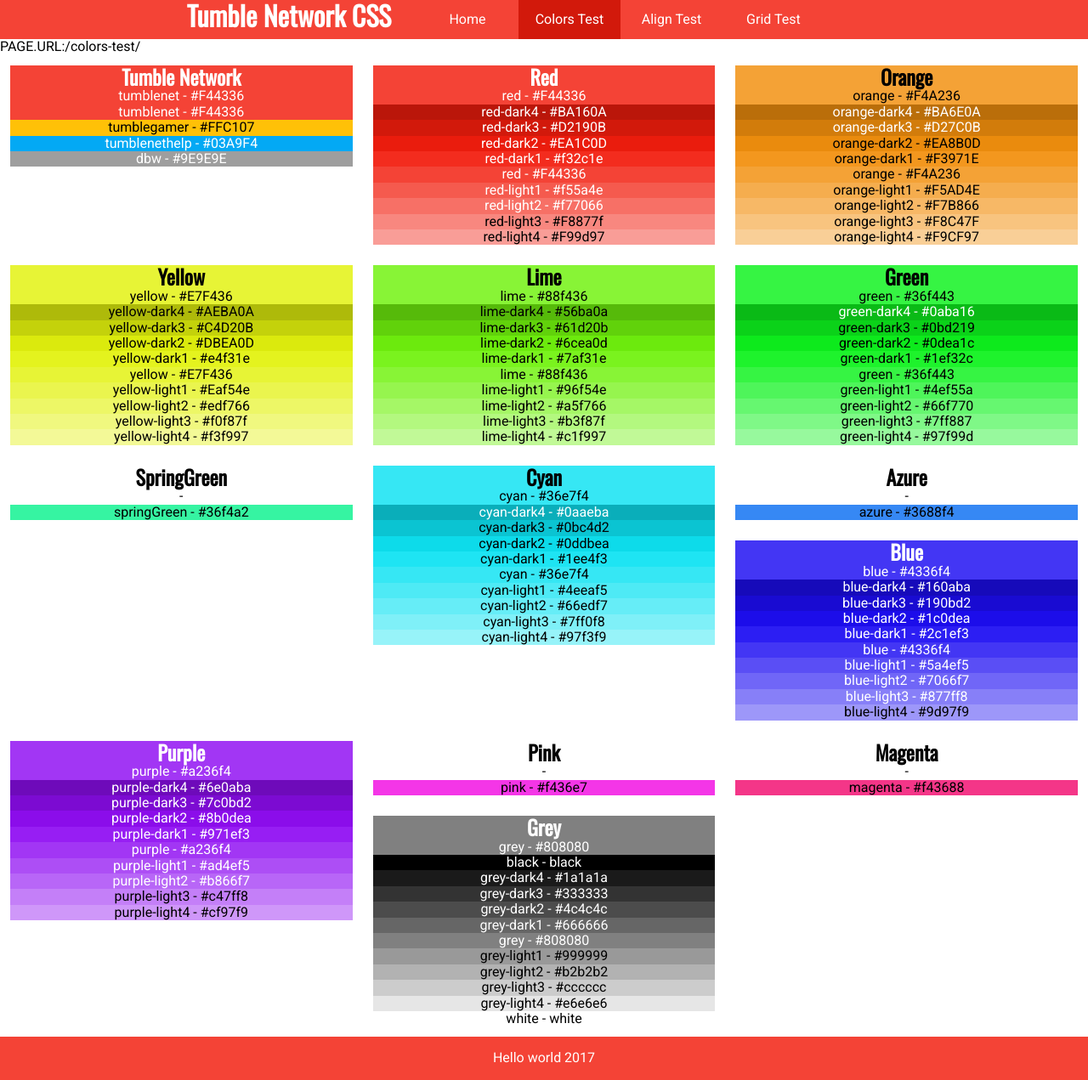
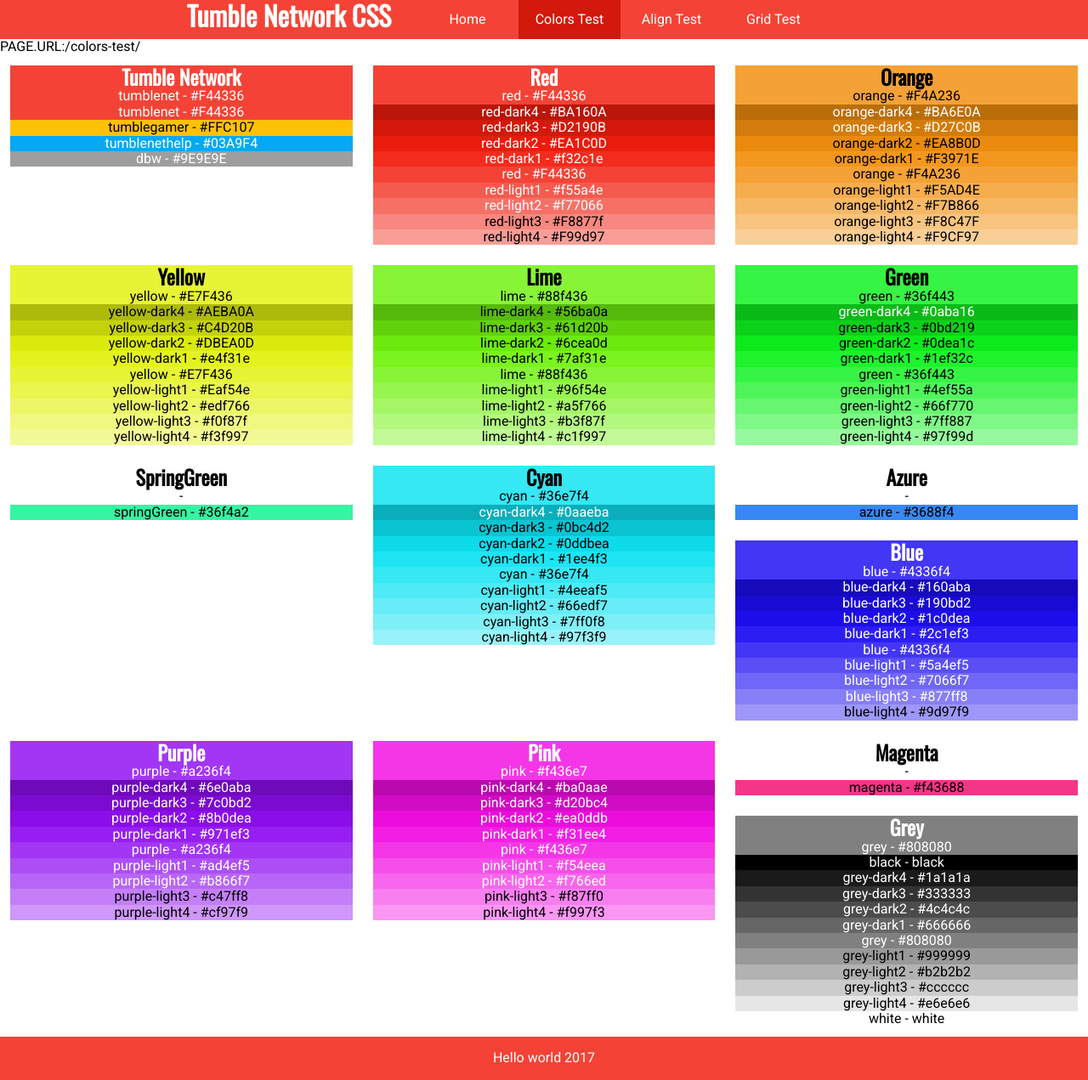
Before and after one commit to tumblenet/tumblenet-css, a Jekyll site: the page built from colors-test.html, in a window 1280 px wide. Shown: the whole page at 85% size. Built offline with Jekyll 4.4.1, drawn with Linux system fonts in a browser that asks for light colours.

Commit message:
Update from Forestry.io - _data/css.yml

```diff
--- a/_data/css.yml
+++ b/_data/css.yml
@@ -226,8 +226,33 @@ colors:
 - name: Pink
   main: 4
   colors:
+  - name: pink-dark4
+    value: "#ba0aae"
+    dark: true
+  - name: pink-dark3
+    value: "#d20bc4"
+    dark: true
+  - name: pink-dark2
+    value: "#ea0ddb"
+    dark: true
+  - name: pink-dark1
+    value: "#f31ee4"
+    dark: true
   - name: pink
     value: "#f436e7"
+    dark: true
+  - name: pink-light1
+    value: "#f54eea"
+    dark: true
+  - name: pink-light2
+    value: "#f766ed"
+    dark: true
+  - name: pink-light3
+    value: "#f87ff0"
+    dark: false
+  - name: pink-light4
+    value: "#f997f3"
+    dark: false
 - name: Magenta
   main: 4
   colors:
```
